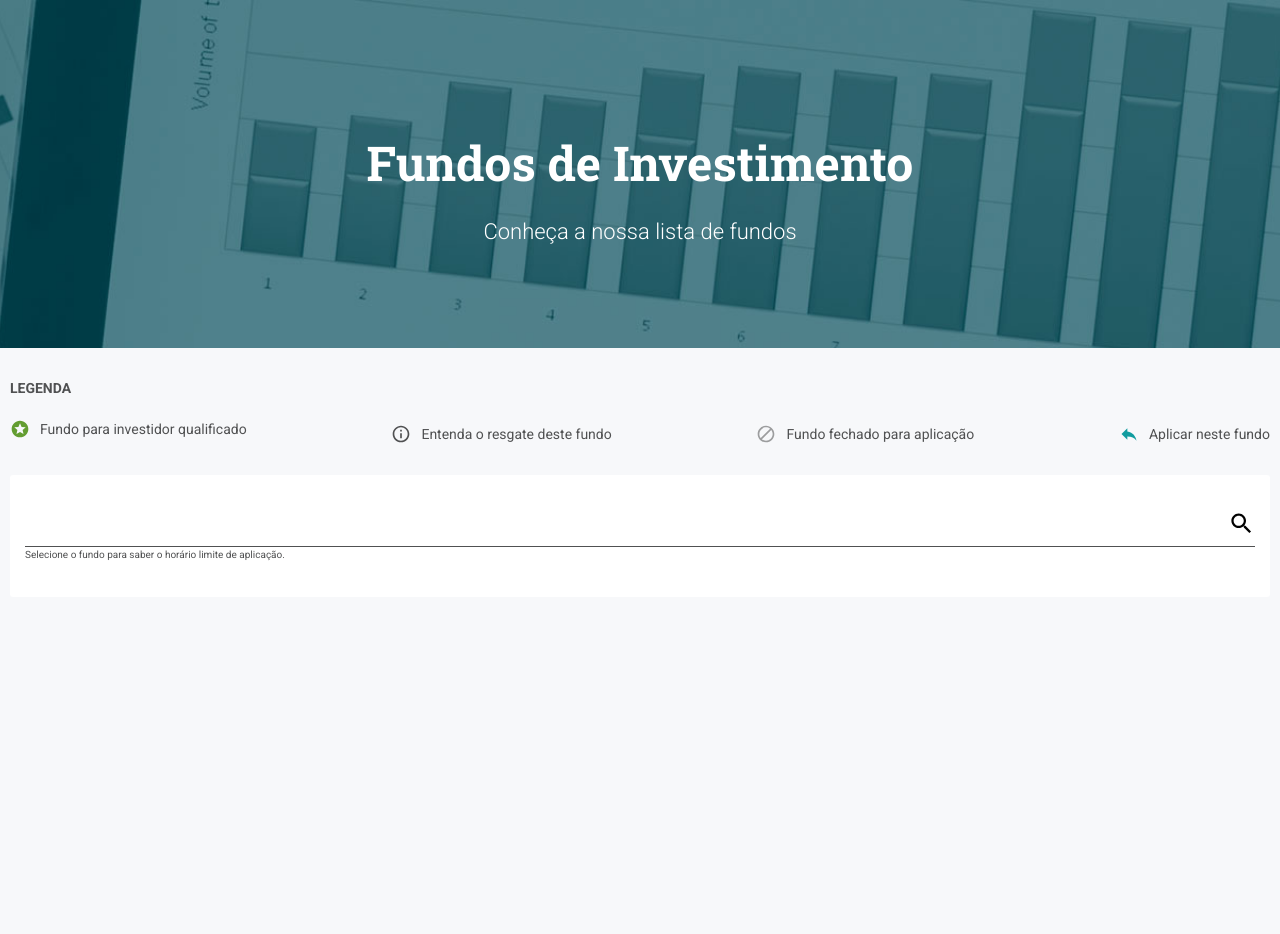
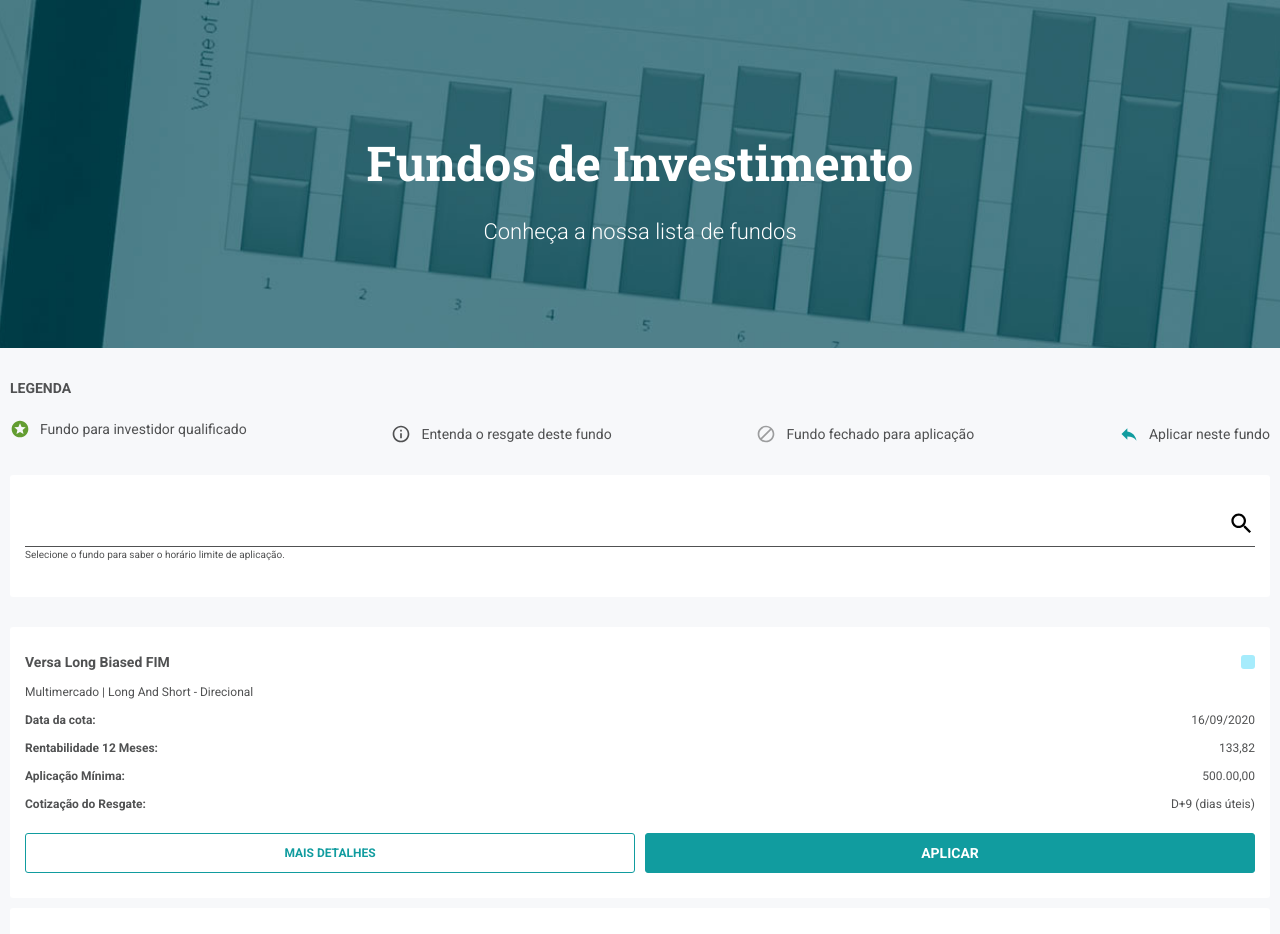
Before and after one commit to frassaolucas/orama-investment-fund-page, a React (Create React App) app: page / in a window 1280 px wide. Shown: the top 934 px of the page. Before the commit the page ends 800 px from the top, so only its background shows below. Built offline with nearby package versions, Linux system fonts and the light colour scheme.

Commit message:
created investment card

```diff
--- /dev/null
+++ b/src/components/InvestmentCard/index.tsx
@@ -0,0 +1,50 @@
+import React from 'react';
+import { Link } from 'react-router-dom';
+
+import RiskIndicator from '../RiskIndicator';
+import Button from '../Button';
+
+import { Container, CardRow } from './styles';
+
+const InvestmentCard: React.FC = () => {
+  return (
+    <Container>
+      <CardRow>
+        <span>Versa Long Biased FIM</span>
+
+        <RiskIndicator />
+      </CardRow>
+
+      <CardRow>
+        <p>Multimercado | Long And Short - Direcional</p>
+      </CardRow>
+
+      <CardRow>
+        <span>Data da cota:</span>
+        <span>16/09/2020</span>
+      </CardRow>
+
+      <CardRow>
+        <span>Rentabilidade 12 Meses:</span>
+        <span>133,82</span>
+      </CardRow>
+
+      <CardRow>
+        <span>Aplicação Mínima:</span>
+        <span>500.00,00</span>
+      </CardRow>
+
+      <CardRow>
+        <span>Cotização do Resgate:</span>
+        <span>D+9 (dias úteis)</span>
+      </CardRow>
+
+      <CardRow>
+        <Link to="/">mais detalhes</Link>
+        <Button>Aplicar</Button>
+      </CardRow>
+    </Container>
+  );
+};
+
+export default InvestmentCard;
--- /dev/null
+++ b/src/components/InvestmentCard/styles.ts
@@ -0,0 +1,62 @@
+import styled from 'styled-components';
+import { shade } from 'polished';
+
+import { colors } from '../../styles/global';
+
+export const Container = styled.div`
+  padding: 2.5rem 1.5rem;
+
+  background: #fff;
+  border-radius: var(--border-radius);
+
+  & + div {
+    margin-top: 1rem;
+  }
+
+  a {
+    width: 100%;
+    height: 4rem;
+    display: flex;
+    align-items: center;
+    justify-content: center;
+
+    margin-right: 1rem;
+
+    border-radius: var(--border-radius);
+    border: 1px solid var(--color-secondary);
+    background: transparent;
+    color: var(--color-secondary);
+
+    font-weight: bold;
+    text-transform: uppercase;
+    text-decoration: none;
+
+    transition: background-color 0.4s, color 0.4s;
+
+    &:hover {
+      background: ${shade(0.2, colors.colorSecondary)};
+      color: #fff;
+    }
+  }
+`;
+
+export const CardRow = styled.div`
+  display: flex;
+  align-items: center;
+  justify-content: space-between;
+
+  & + div {
+    margin-top: 1rem;
+    font-size: 1.2rem;
+  }
+
+  &:last-child {
+    margin-top: 2rem;
+  }
+
+  span {
+    &:first-child {
+      font-weight: bold;
+    }
+  }
+`;
--- /dev/null
+++ b/src/components/RiskIndicator/index.tsx
@@ -0,0 +1,9 @@
+import React from 'react';
+
+import { Container } from './styles';
+
+const RiskIndicator: React.FC = () => {
+  return <Container />;
+};
+
+export default RiskIndicator;
--- /dev/null
+++ b/src/components/RiskIndicator/styles.ts
@@ -0,0 +1,10 @@
+import styled, { css } from 'styled-components';
+
+export const Container = styled.div`
+  width: 1.4rem;
+  height: 1.4rem;
+  margin-left: 1rem;
+
+  background: var(--color-risk-one);
+  border-radius: var(--border-radius);
+`;
--- a/src/pages/Investments/index.tsx
+++ b/src/pages/Investments/index.tsx
@@ -11,9 +11,16 @@
 
 import Banner from '../../components/Banner';
 import Input from '../../components/Input';
+import InvestmentCard from '../../components/InvestmentCard';
 
 import { colors } from '../../styles/global';
-import { Container, BannerContent, Legends, Search } from './styles';
+import {
+  Container,
+  BannerContent,
+  Legends,
+  Search,
+  InvestmentList,
+} from './styles';
 
 const Investments: React.FC = () => {
   return (
@@ -56,6 +63,11 @@
           Selecione o fundo para saber o horário limite de aplicação.
         </Input>
       </Search>
+
+      <InvestmentList>
+        <InvestmentCard />
+        <InvestmentCard />
+      </InvestmentList>
     </Container>
   );
 };
```
